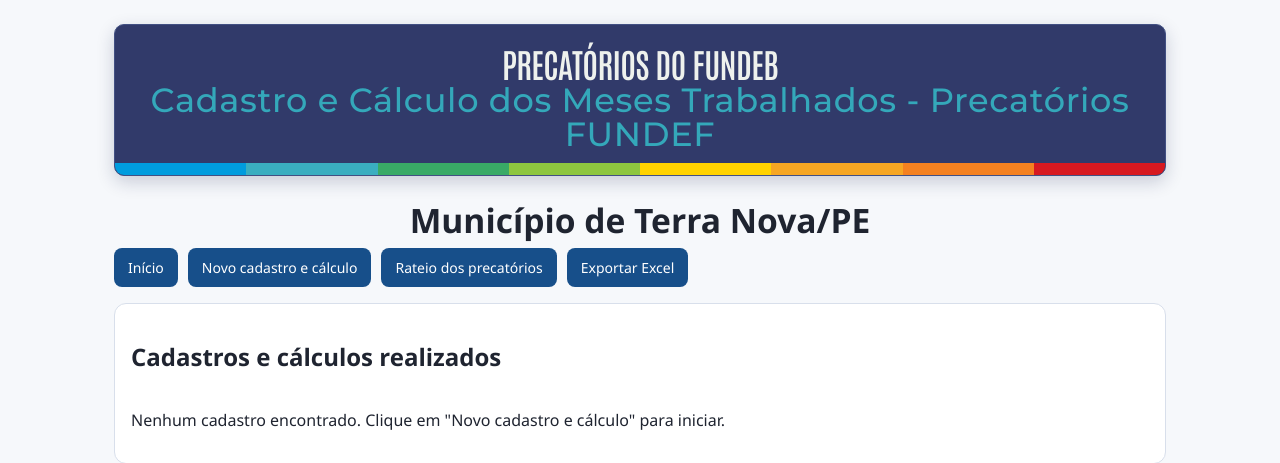
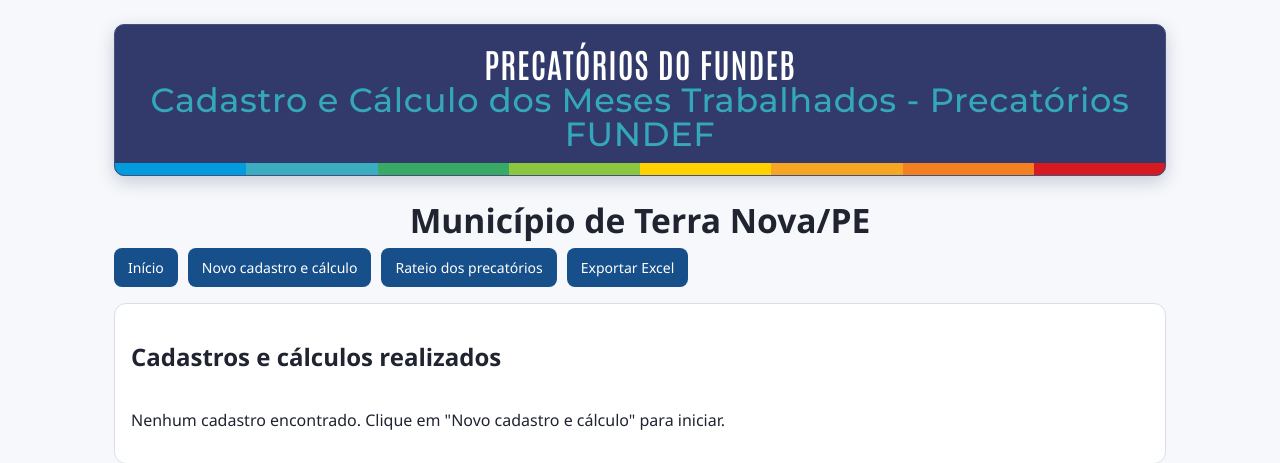
Before and after one commit to gustavocolumbina-lang/validacao-tempo, a Flask app: page / in a window 1280 px wide. Shown: the top 463 px of the page. Run offline with Flask 3, Linux system fonts and the light colour scheme; data that the repository does not hold is empty.

Commit message:
ajusta cabecalho visual fundeb
Co-authored-by: Cursor <cursoragent@cursor.com>

```diff
--- a/static/style.css
+++ b/static/style.css
@@ -325,11 +325,12 @@ td {
 
 .titulo-principal {
     margin: 0;
-    color: #eef1ed;
+    color: #ffffff;
     font-family: "Antonio", system-ui, -apple-system, BlinkMacSystemFont, "Segoe UI", sans-serif;
     font-weight: 600;
-    font-size: clamp(10rem, 35vw, 22rem);
-    letter-spacing: -0.02em;
+    /* tamanho grande e legível em diferentes telas */
+    font-size: clamp(3.6rem, 7vw, 4.8rem);
+    letter-spacing: 0.03em;
     text-transform: uppercase;
     line-height: 0.9;
 }
@@ -337,10 +338,10 @@ td {
 .subtitulo-principal {
     margin-top: 12px;
     margin-bottom: 0;
-    color: #cfd4ff;
+    color: #34a8ba;
     font-family: "Montserrat", system-ui, -apple-system, BlinkMacSystemFont, "Segoe UI", sans-serif;
     font-weight: 500;
-    font-size: clamp(0.8rem, 1.5vw, 1.1rem);
+    font-size: clamp(0.9rem, 1.6vw, 1.1rem);
     letter-spacing: 0.05em;
 }
 
```
